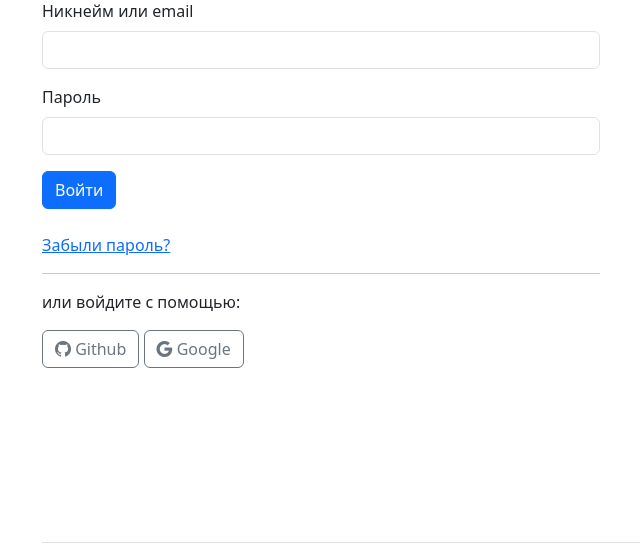
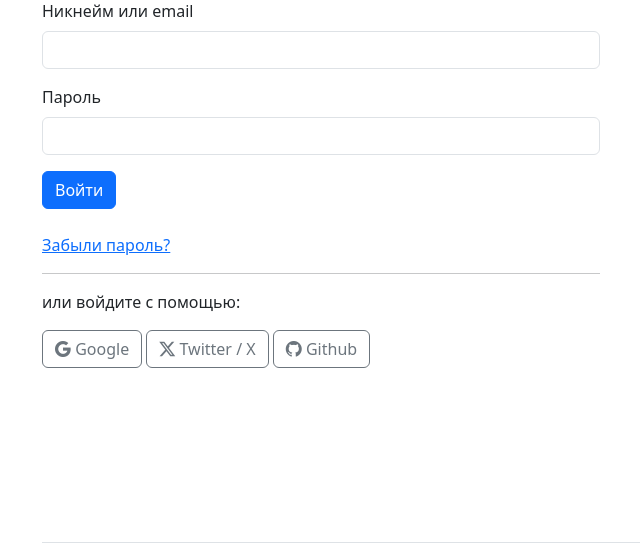
Before and after one commit to storlay/pastebin, a Django app: page /users/login/ in a window 1280 px wide. Shown: the part 177-736 px from the top of the page, without its empty margins (40-680 px from the left). Run offline with Django 5.2, Linux system fonts and the light colour scheme; parts of the project's set-up code (start-up, migrations or seed data) failed here and were passed over.

Commit message:
Add Twitter/X authentication

```diff
--- a/pastebin/settings.py
+++ b/pastebin/settings.py
@@ -34,6 +34,7 @@ CSRF_COOKIE_SECURE = True
 AUTHENTICATION_BACKENDS = [
     'social_core.backends.github.GithubOAuth2',
     'social_core.backends.google.GoogleOAuth2',
+    'social_core.backends.twitter_oauth2.TwitterOAuth2',
     'django.contrib.auth.backends.ModelBackend',
     'users.authentication.EmailAuthenticationBackend',
 ]
@@ -56,6 +57,9 @@ SOCIAL_AUTH_GITHUB_SECRET = os.environ.get('SOCIAL_AUTH_GITHUB_SECRET')
 
 SOCIAL_AUTH_GOOGLE_OAUTH2_KEY = os.environ.get('SOCIAL_AUTH_GOOGLE_OAUTH2_KEY')
 SOCIAL_AUTH_GOOGLE_OAUTH2_SECRET = os.environ.get('SOCIAL_AUTH_GOOGLE_OAUTH2_SECRET')
+
+SOCIAL_AUTH_TWITTER_OAUTH2_KEY = os.environ.get('SOCIAL_AUTH_TWITTER_OAUTH2_KEY')
+SOCIAL_AUTH_TWITTER_OAUTH2_SECRET = os.environ.get('SOCIAL_AUTH_GOOGLE_OAUTH2_SECRET')
 
 
 INSTALLED_APPS = [
--- a/users/templates/login.html
+++ b/users/templates/login.html
@@ -35,11 +35,14 @@
         <a href="{% url 'users:password_reset' %}">Забыли пароль?</a>
         <hr>
         <p class="fs-5 mt-3 fs-6">или войдите с помощью:</p>
+        <a href="{% url 'social:begin' 'google-oauth2' %}" class="btn btn-outline-secondary">
+            <i class="bi bi-google"></i> Google
+        </a>
+        <a href="{% url 'social:begin' 'twitter-oauth2' %}" class="btn btn-outline-secondary">
+            <i class="bi bi-twitter-x"></i> Twitter / X
+        </a>
         <a href="{% url 'social:begin' 'github' %}" class="btn btn-outline-secondary">
             <i class="bi bi-github"></i> Github
         </a>
-        <a href="{% url 'social:begin' 'google-oauth2' %}" class="btn btn-outline-secondary">
-            <i class="bi bi-google"></i> Google
-        </a>
     </div>
 {% endblock %}
```
